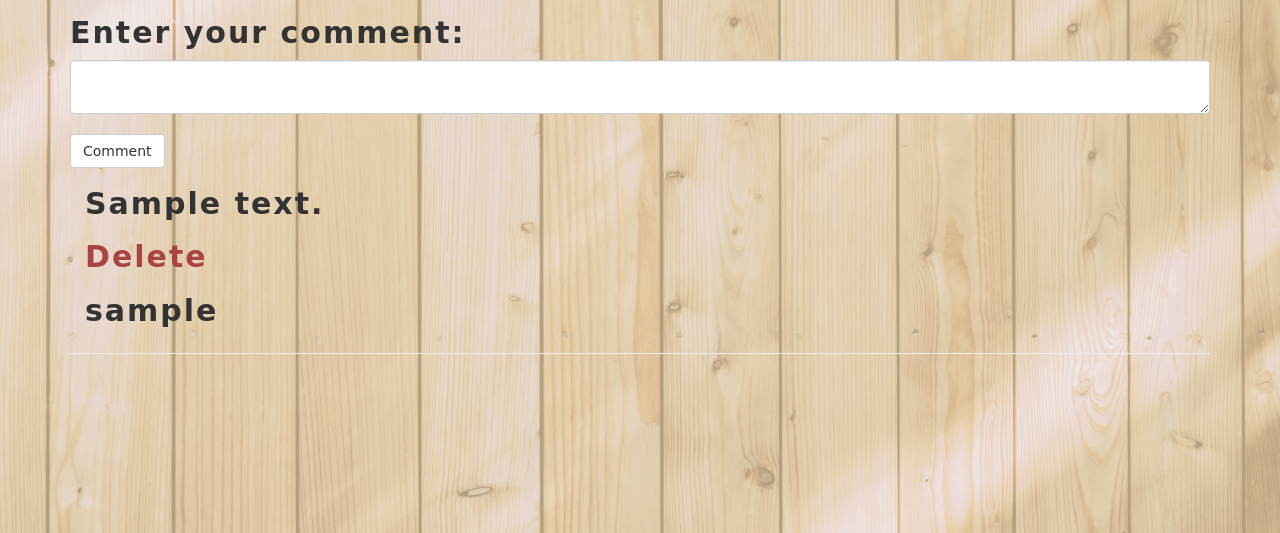
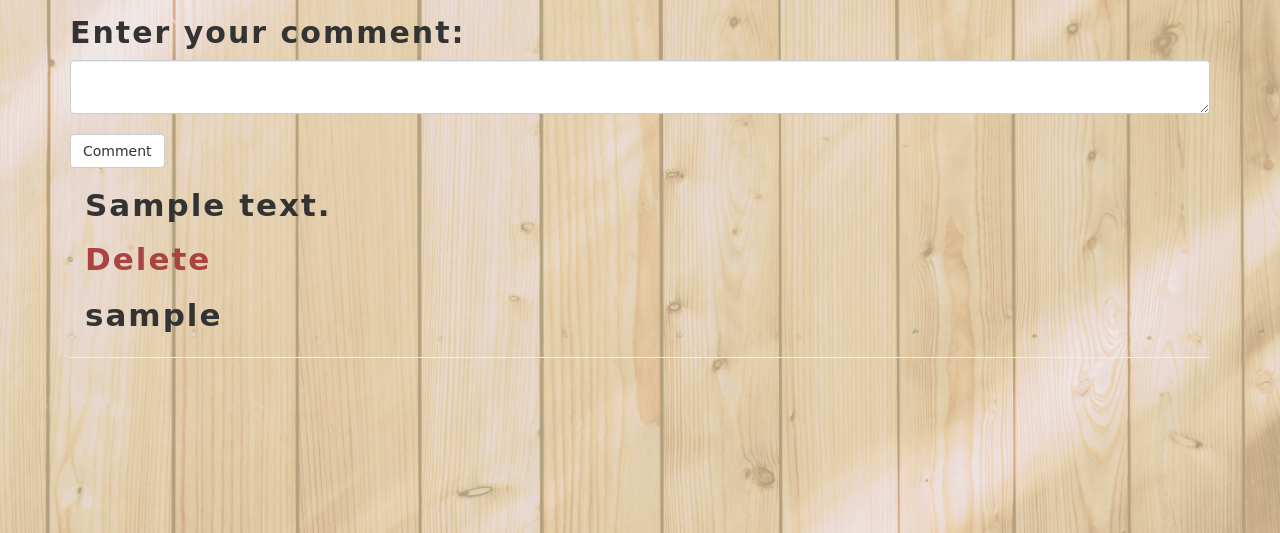
Before and after one commit to Tajeu2001/blog, a Flask app: page /article/1 in a window 1280 px wide. Shown: the part 267-800 px from the top of the page. Run offline with Flask 2, Linux system fonts and the light colour scheme; tables that the repository leaves empty hold one stand-in row (values such as "Sample post"); some libraries are stand-ins or nearby versions; some web fonts are replaced.

Commit message:
increase font size

```diff
--- a/app/static/css/styles.css
+++ b/app/static/css/styles.css
@@ -121,6 +121,6 @@ body{
 }
 
 .comment {
-  font-size: 30px;
+  font-size: 31px;
   margin-top:1%;
 }
```
